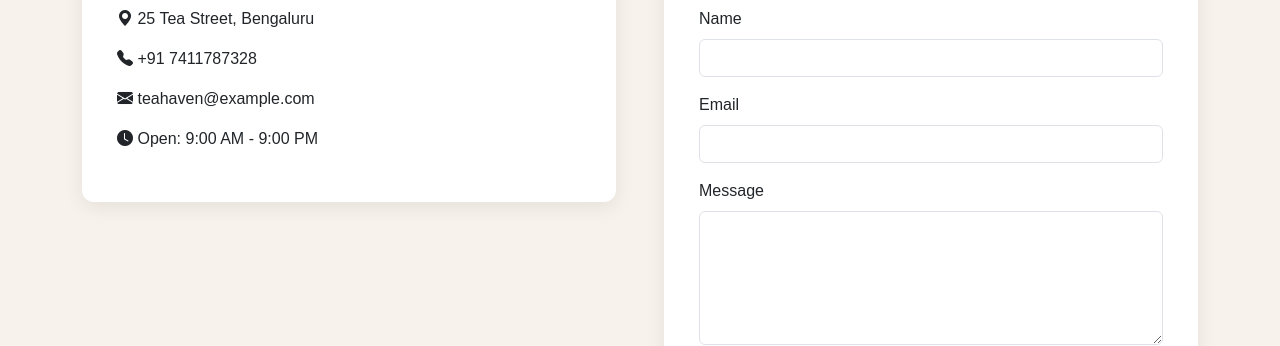
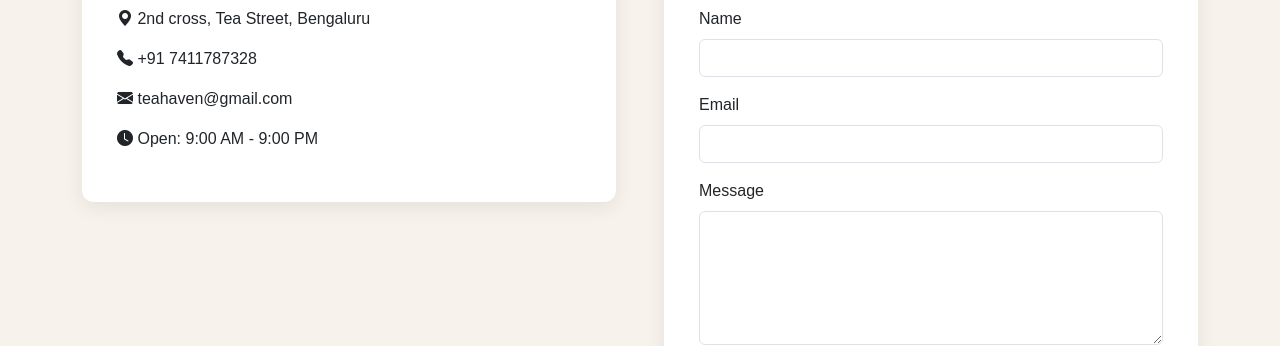
Before and after one commit to Gopika396/Tea-shop, a plain HTML site: page contact.html in a window 1280 px wide. Shown: the part 476-822 px from the top of the page. Drawn offline with nearby package versions, Linux system fonts and the light colour scheme.

Commit message:
update the changes

```diff
--- a/contact.html
+++ b/contact.html
@@ -194,7 +194,7 @@
 
                     <p>
                         <i class="bi bi-geo-alt-fill"></i>
-                        25 Tea Street, Bengaluru
+                        2nd cross, Tea Street, Bengaluru
                     </p>
 
                     <p>
@@ -204,7 +204,7 @@
 
                     <p>
                         <i class="bi bi-envelope-fill"></i>
-                        teahaven@example.com
+                        teahaven@gmail.com
                     </p>
 
                     <p>
```
